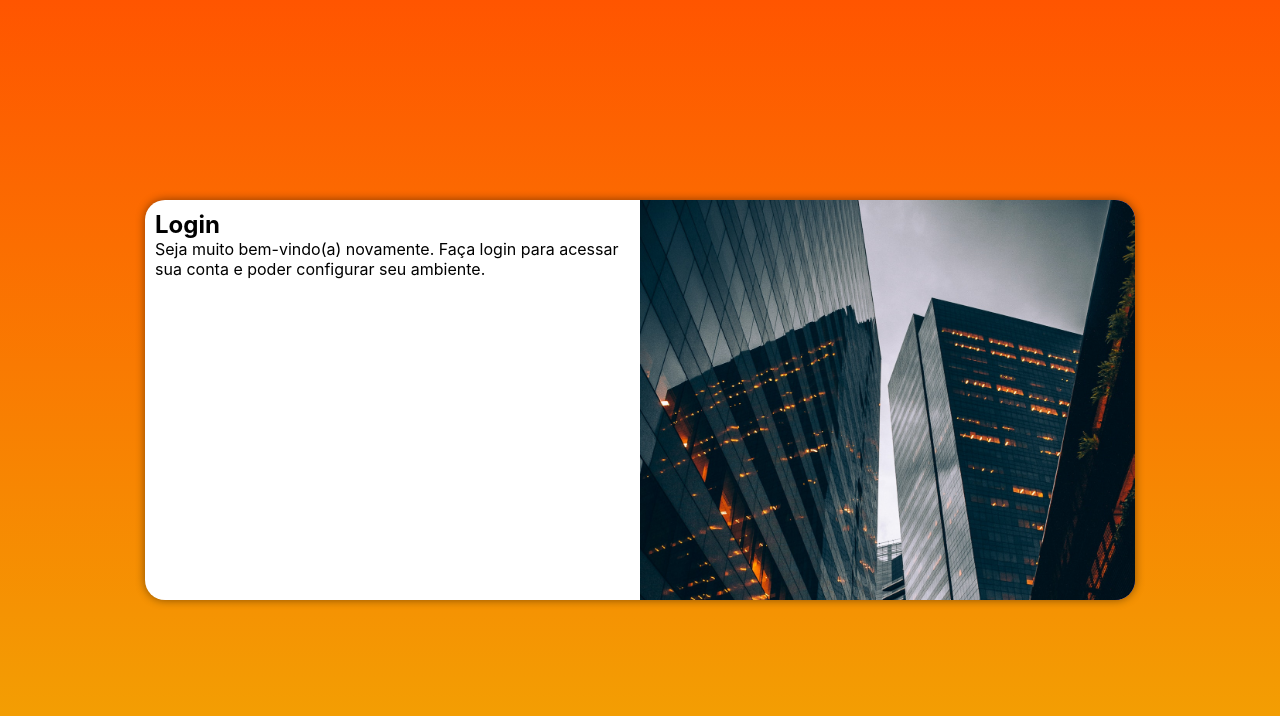
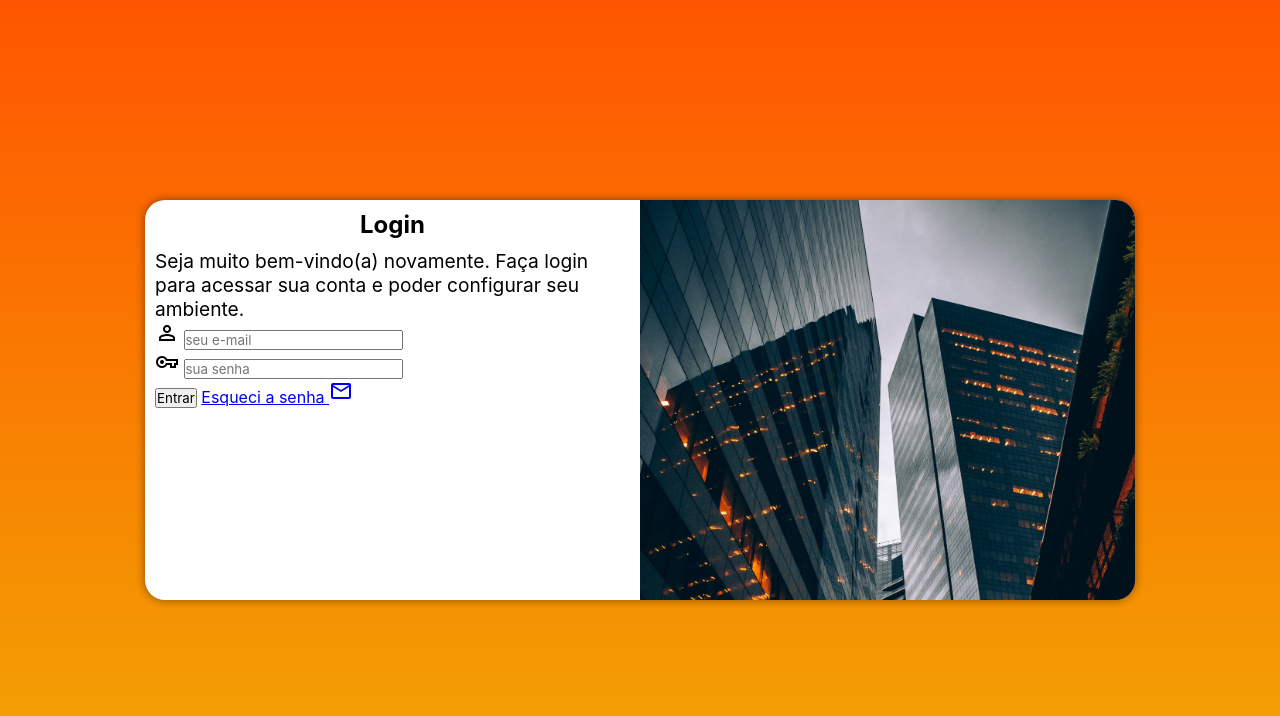
Before and after one commit to GabrielBaiaDias/Projeto-Login, a plain HTML site: page index.html in a window 1280 px wide. Drawn offline with nearby package versions, Linux system fonts and the light colour scheme.

Commit message:
adicionei o formulario

```diff
--- a/index.html
+++ b/index.html
@@ -1,13 +1,17 @@
 <!DOCTYPE html>
 <html lang="en">
+
 <head>
     <meta charset="UTF-8">
     <meta http-equiv="X-UA-Compatible" content="IE=edge">
     <meta name="viewport" content="width=device-width, initial-scale=1.0">
+    <link rel="stylesheet"
+        href="https://fonts.googleapis.com/css2?family=Material+Symbols+Outlined:opsz,wght,FILL,GRAD@20..48,100..700,0..1,-50..200" />
     <link rel="stylesheet" href="styles/style.css">
     <link rel="stylesheet" href="styles/MQ.css">
     <title>Login</title>
 </head>
+
 <body>
     <main>
         <section id="login">
@@ -16,10 +20,23 @@
             </div>
             <div id="formulario">
                 <h1>Login</h1>
-                <p>Seja muito bem-vindo(a) novamente. Faça login para acessar sua conta e poder configurar seu ambiente.</p>
-                <form action="login.php" method="post"></form>
+                <p>Seja muito bem-vindo(a) novamente. Faça login para acessar sua conta e poder configurar seu ambiente.
+                </p>
+                <form action="login.php" method="post">
+                    <div class="campo">
+                        <label for="eMail"><span class="material-symbols-outlined">person</span></label>
+                        <input type="email" id="eMail" placeholder="seu e-mail" autocomplete="on" required maxlength="30">
+                    </div>
+                    <div class="campo">
+                        <label for="senha"><span class="material-symbols-outlined">vpn_key</span></label>
+                        <input type="password" id="senha" placeholder="sua senha" autocomplete="current-password" required minlength="8" maxlength="20">
+                    </div>
+                    <input type="submit" value="Entrar">
+                    <a href="esqueci.html">Esqueci a senha <span class="material-symbols-outlined">mail</span></a>
+                </form>
             </div>
         </section>
     </main>
 </body>
+
 </html>
--- a/styles/MQ.css
+++ b/styles/MQ.css
@@ -19,6 +19,10 @@
     section#login > div#formulario {
         float: right;
         width: 65%;
+    }
+
+    div#formulario > p {
+        font-size: 1em;
     }
 }
 
@@ -43,4 +47,12 @@
         float: left;
         width: 50%;
     }
+
+    div#formulario > p {
+        font-size: 1.2em;
+    }
+
+    div#formulario > h1 {
+        font-size: 1.5em;
+    }
 }
--- a/styles/style.css
+++ b/styles/style.css
@@ -37,7 +37,7 @@ section#login {
     border-radius: 20px;
     box-shadow: 0px 0px 10px rgba(0, 0, 0, 0.457);
 
-    transition: width .5s, height .5s;
+    transition: width .4s, height .4s;
     transition-timing-function: ease;
 }
 
@@ -52,3 +52,12 @@ section#login > div#formulario {
     display: block;
     padding: 10px;
 }
+
+div#formulario > h1 {
+    text-align: center;
+    margin-bottom: 10px;
+}
+
+div#formulario > p {
+    font-size: 0.8em;
+}
```
